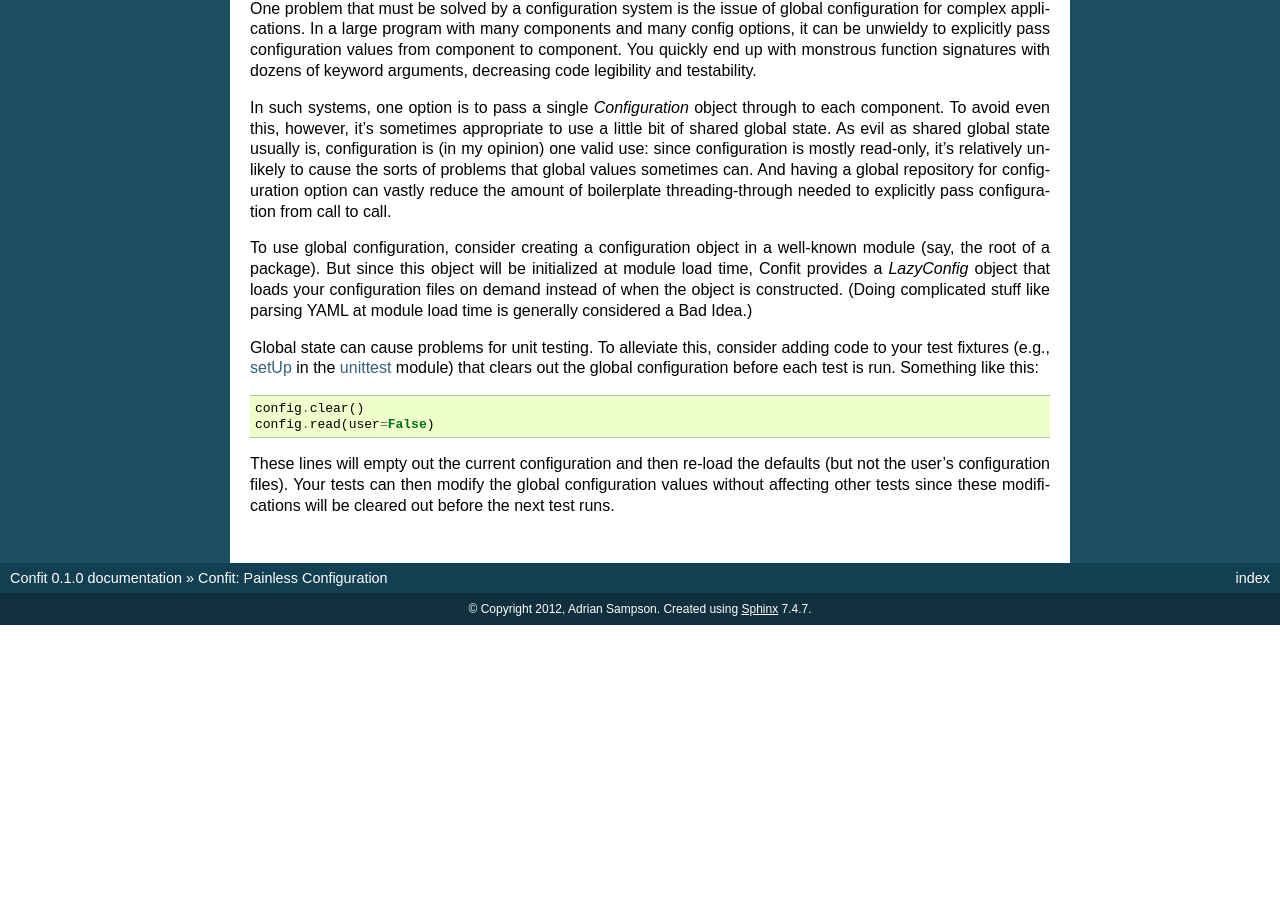
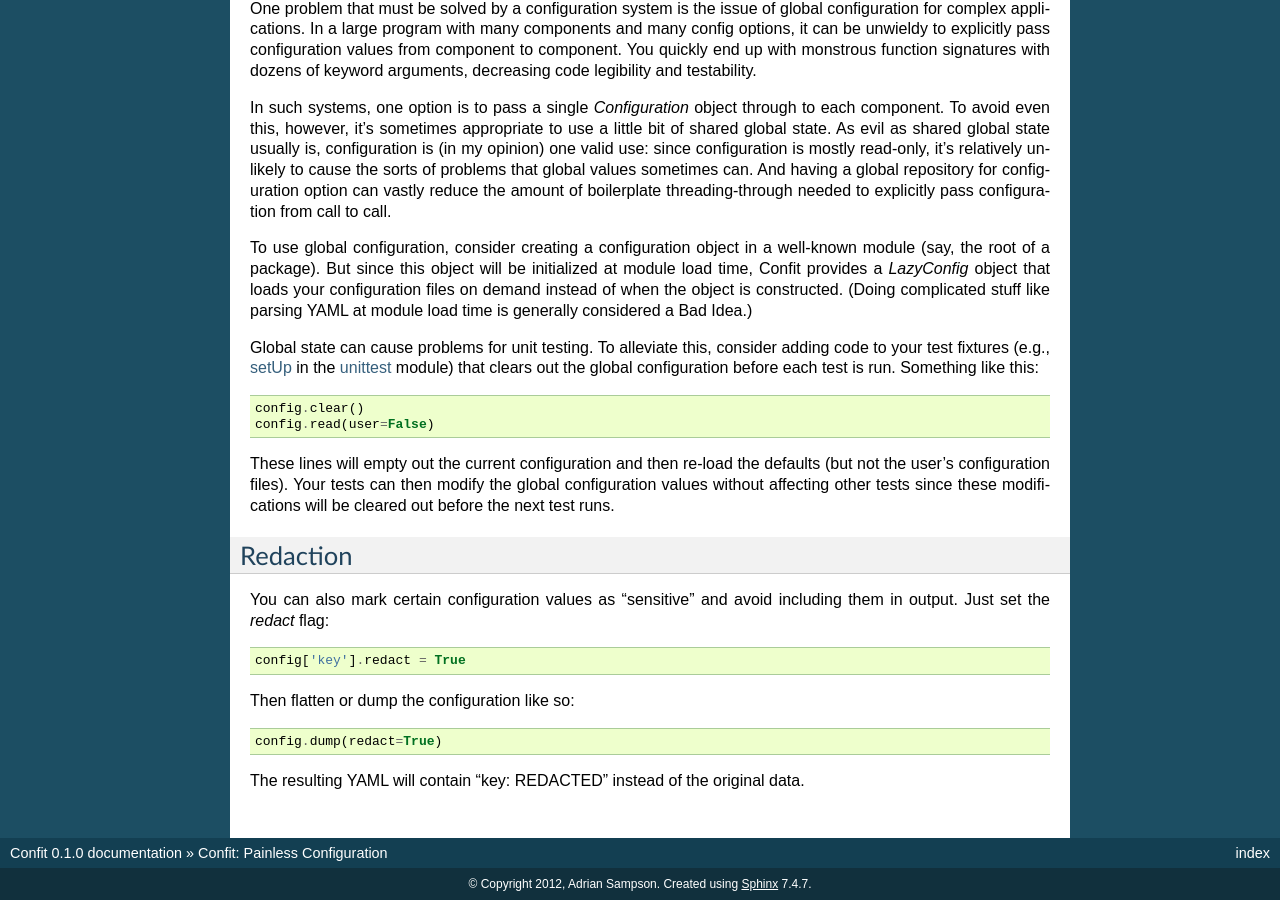
Before and after one commit to beetbox/confuse, a Sphinx documentation site: the page built from docs/index.rst, in a window 1280 px wide and 900 px high, scrolled down 4140 px. Built offline with Sphinx 7.4.7, drawn with Linux system fonts in a browser that asks for light colours; before the commit the page ends 4765 px from its top, so only the background shows below that.

Commit message:
Docs for redaction

```diff
--- a/docs/index.rst
+++ b/docs/index.rst
@@ -324,3 +324,18 @@ runs.
 
 .. _unittest: http://docs.python.org/2/library/unittest.html
 .. _setUp: http://docs.python.org/2/library/unittest.html#unittest.TestCase.setUp
+
+
+Redaction
+---------
+
+You can also mark certain configuration values as "sensitive" and avoid
+including them in output. Just set the `redact` flag::
+
+    config['key'].redact = True
+
+Then flatten or dump the configuration like so::
+
+    config.dump(redact=True)
+
+The resulting YAML will contain "key: REDACTED" instead of the original data.
```
